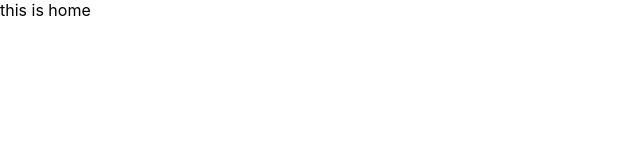
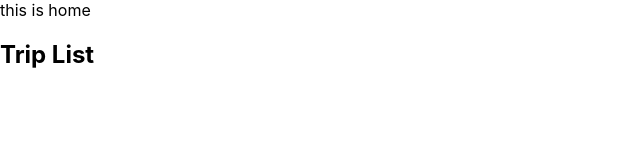
Before and after one commit to TohidEq/learning-react-maximilian-cours, a React (Create React App) app in the folder 05-netninja-data-fetch/tripago/: page / in a window 1280 px wide. Shown: the top 160 px of the page, without its empty margins (0-640 px from the left). Built offline with nearby package versions, Linux system fonts and the light colour scheme; the HTML template or start-up script is replaced by a standard one.

Commit message:
08-002-y-we-need-useEffect!!!  NetNinja :D

```diff
--- a/05-netninja-data-fetch/tripago/src/Components/Home/Home.js
+++ b/05-netninja-data-fetch/tripago/src/Components/Home/Home.js
@@ -1,5 +1,12 @@
+import TripList from "../TripList/TripList";
+
 const Home = () => {
-  return <div className="">this is home</div>;
+  return (
+    <div className="">
+      this is home
+      <TripList />
+    </div>
+  );
 };
 
 export default Home;
--- /dev/null
+++ b/05-netninja-data-fetch/tripago/src/Components/TripList/TripList.js
@@ -0,0 +1,21 @@
+import { useState } from "react";
+const TripList = () => {
+  /*
+  const [trips, setTrips] = useState();
+
+  //console.log(trips, "dsa");
+
+  fetch("http://localhost:3000/trips")
+    .then((response) => response.json())
+    .then((json) => setTrips(json));
+
+    */
+
+  return (
+    <div>
+      <h2>Trip List</h2>
+    </div>
+  );
+};
+
+export default TripList;
```
